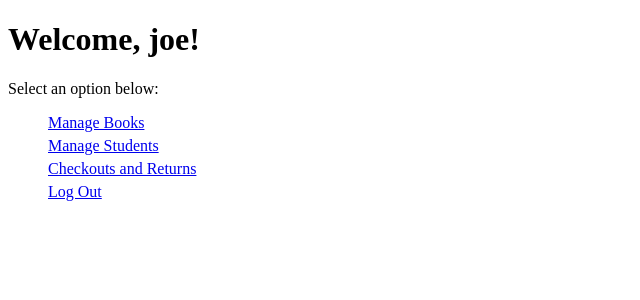
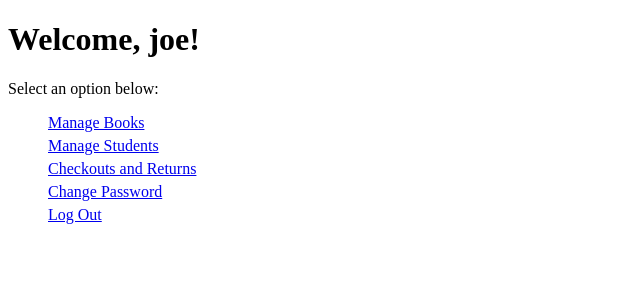
Before and after one commit to edwincz/FinalProject, a PHP site: page /project/home.php in a window 1280 px wide. Shown: the top 300 px of the page, without its empty margins (0-640 px from the left). Run offline with PHP 8.4, Linux system fonts and the light colour scheme; a user stored in the database is signed in.

Commit message:
Update home.php

```diff
--- a/project/home.php
+++ b/project/home.php
@@ -28,6 +28,7 @@ if (!isset($_SESSION['valid_user'])) {
         <li><a href="books.php">Manage Books</a></li>
         <li><a href="students.php">Manage Students</a></li>
         <li><a href="checkoutsdata.php">Checkouts and Returns</a></li>
+        <li><a href="changepassword.php">Change Password</a></li>
         <li><a href="logout.php">Log Out</a></li>
     </ul>
 </body>
```
